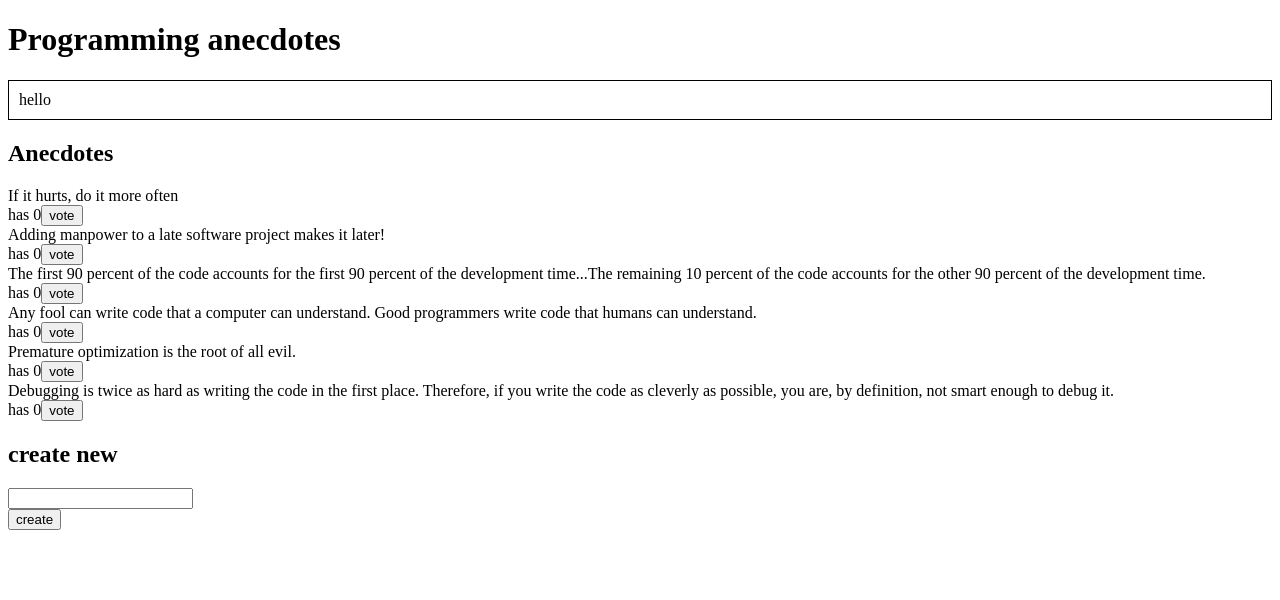
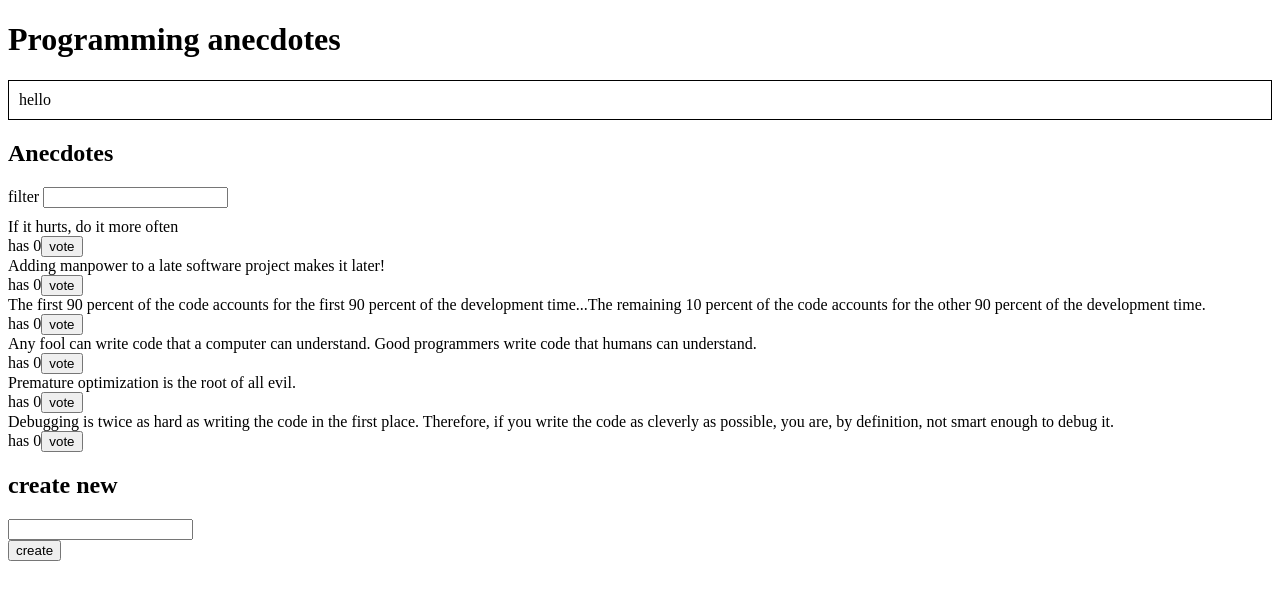
Before and after one commit to happtur/fullstack, a React (Create React App) app in the folder osa6/redux-anecdotes-v2/: page / in a window 1280 px wide. Shown: the top 600 px of the page. Built offline with nearby package versions, Linux system fonts and the light colour scheme.

Commit message:
teht. 6.5

```diff
--- a/osa6/redux-anecdotes-v2/src/components/AnecdoteList.js
+++ b/osa6/redux-anecdotes-v2/src/components/AnecdoteList.js
@@ -1,14 +1,24 @@
 import React from 'react'
+import Filter from './Filter'
 import { anecdoteVote } from './../reducers/anecdoteReducer'
 import { setNotification } from './../reducers/notificationReducer'
 
 class AnecdoteList extends React.Component {
+
+  anecdotesToShow = () => {
+    const state = this.props.store.getState()
+    return (
+      state.anecdotes.filter((anecdote) => anecdote.content.indexOf(state.filter) !== -1)
+    )
+  }
+
   render() {
-    const anecdotes = this.props.store.getState().anecdotes
+    const anecdotes = this.anecdotesToShow()
 
     return (
       <div>
         <h2>Anecdotes</h2>
+        <Filter store={this.props.store} />
         {anecdotes.sort((a, b) => b.votes - a.votes).map(anecdote =>
           <div key={anecdote.id}>
             <div>
--- /dev/null
+++ b/osa6/redux-anecdotes-v2/src/components/Filter.js
@@ -0,0 +1,21 @@
+import React from 'react'
+import { setFilter } from './../reducers/filterReducer'
+
+class Filter extends React.Component {
+    handleChange = (event) => {
+      this.props.store.dispatch(setFilter(event.target.value))
+    }
+    render() {
+      const style = {
+        marginBottom: 10
+      }
+
+      return (
+        <div style={style}>
+          filter <input onChange={this.handleChange}/>
+        </div>
+      )
+    }
+  }
+
+  export default Filter
--- /dev/null
+++ b/osa6/redux-anecdotes-v2/src/reducers/filterReducer.js
@@ -0,0 +1,18 @@
+
+const filterReducer = (state = '', action) => {
+    if (action.type==='SET_FILTER') {
+
+      return action.data.filter
+    }
+
+    return state
+  }
+
+  export const setFilter = (filter) => {
+    return {
+      type: 'SET_FILTER',
+      data: {filter}
+    }
+  }
+
+export default filterReducer
--- a/osa6/redux-anecdotes-v2/src/store.js
+++ b/osa6/redux-anecdotes-v2/src/store.js
@@ -1,10 +1,12 @@
 import { createStore, combineReducers } from 'redux'
 import anecdoteReducer from './reducers/anecdoteReducer'
 import notificationReducer from './reducers/notificationReducer'
+import filterReducer from './reducers/filterReducer'
 
 const reducer = combineReducers({
     notification: notificationReducer,
-    anecdotes: anecdoteReducer
+    anecdotes: anecdoteReducer,
+    filter: filterReducer
   })
 
 const store = createStore(reducer)
```
